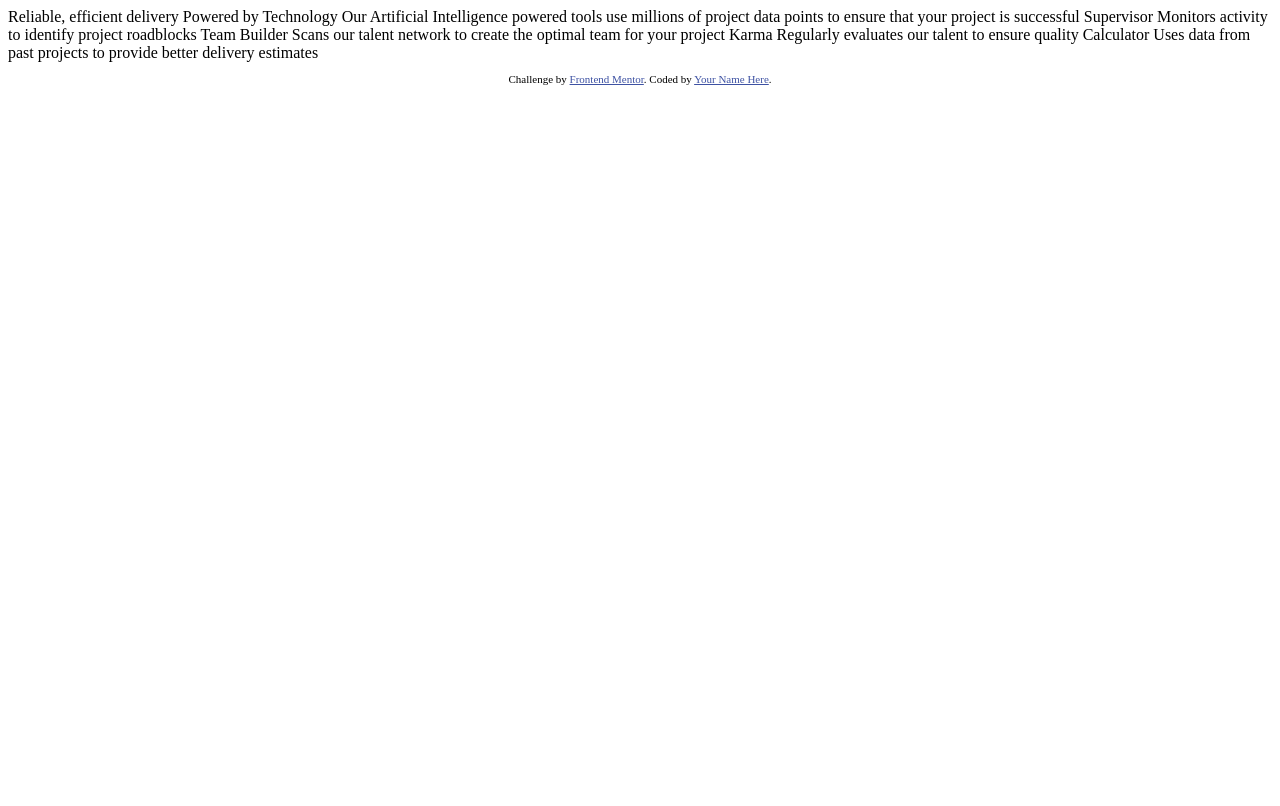
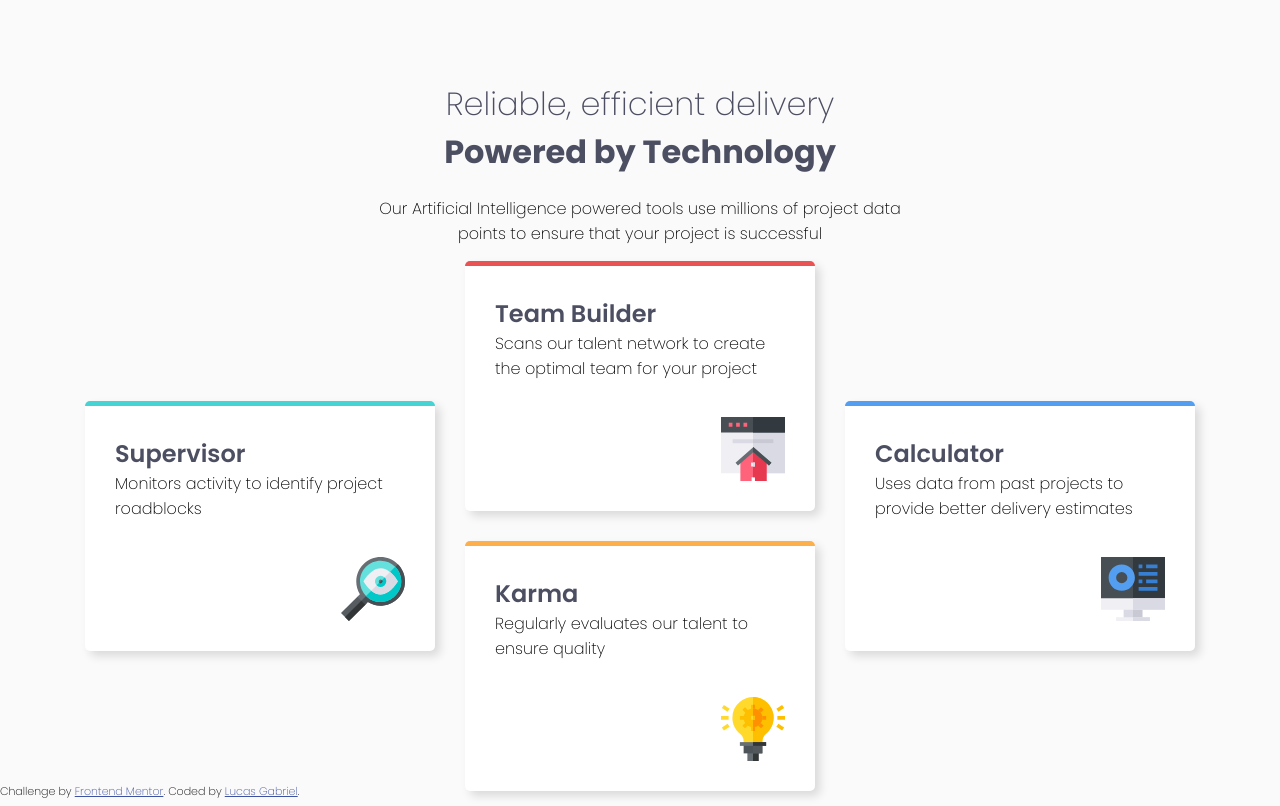
Before and after one commit to LucasGabriel2806/four-card-feature-section, a plain HTML site: page index.html in a window 1280 px wide. Drawn offline with Linux system fonts and the light colour scheme.

Commit message:
Front End Desktop Finalizado

```diff
--- a/index.html
+++ b/index.html
@@ -6,39 +6,52 @@
 
   <link rel="icon" type="image/png" sizes="32x32" href="./images/favicon-32x32.png">
 
+  <link rel="stylesheet" href="styles/style.css">
+
   <title>Frontend Mentor | Four card feature section</title>
 
-  <!-- Feel free to remove these styles or customise in your own stylesheet 👍 -->
-  <style>
-    .attribution { font-size: 11px; text-align: center; }
-    .attribution a { color: hsl(228, 45%, 44%); }
-  </style>
 </head>
 <body>
 
-  Reliable, efficient delivery
-  Powered by Technology
+  <header>
+    <h1 class="h1-1">Reliable, efficient delivery</h1>
+    <h1 class="h1-2">Powered by Technology</h1>
+    <p>
+      Our Artificial Intelligence powered tools use millions of project data points
+      to ensure that your project is successful
+    </p>
+  </header>
 
-  Our Artificial Intelligence powered tools use millions of project data points
-  to ensure that your project is successful
-
-  Supervisor
-  Monitors activity to identify project roadblocks
-
-  Team Builder
-  Scans our talent network to create the optimal team for your project
-
-  Karma
-  Regularly evaluates our talent to ensure quality
-
-  Calculator
-  Uses data from past projects to provide better delivery estimates
+  <main>
+    <div class="box a">
+      <h2>Supervisor</h2>
+      <p>Monitors activity to identify project roadblocks</p>
+      <img src="images/icon-supervisor.svg" alt="">
+    </div>
+    <div class="container-center">
+      <div class="box b">
+        <h2>Team Builder</h2>
+        <p>Scans our talent network to create the optimal team for your project</p>
+        <img src="images/icon-team-builder.svg" alt="">
+      </div>
+      <div class="box c">
+        <h2>Karma</h2>
+        <p>Regularly evaluates our talent to ensure quality</p>
+        <img src="images/icon-karma.svg" alt="">
+      </div>
+    </div>
+    <div class="box d">
+      <h2>Calculator</h2>
+      <p>Uses data from past projects to provide better delivery estimates</p>
+      <img src="images/icon-calculator.svg" alt="">
+    </div>
+  </main>
 
 
   <footer>
     <p class="attribution">
       Challenge by <a href="https://www.frontendmentor.io?ref=challenge" target="_blank">Frontend Mentor</a>.
-      Coded by <a href="#">Your Name Here</a>.
+      Coded by <a href="https://github.com/LucasGabriel2806">Lucas Gabriel</a>.
     </p>
   </footer>
 </body>
--- /dev/null
+++ b/styles/style.css
@@ -0,0 +1,112 @@
+@import url('https://fonts.googleapis.com/css2?family=Poppins:ital,wght@0,100;0,200;0,300;0,400;0,500;0,600;0,700;0,800;0,900;1,100;1,200;1,300;1,400;1,500;1,600;1,700;1,800;1,900&display=swap');
+
+:root {
+    /* Primary */
+
+    --red: hsl(0, 78%, 62%);
+    --cyan: hsl(180, 62%, 55%);
+    --orange: hsl(34, 97%, 64%);
+    --blue: hsl(212, 86%, 64%);
+
+    /* Neutral */
+
+    --very-dark-blue: hsl(234, 12%, 34%);
+    --grayish-blue: hsl(229, 6%, 66%);
+    --very-light-gray: hsl(0, 0%, 98%);
+
+    /* Fontes */
+
+    --fonte: "Poppins", sans-serif;
+}
+
+* {
+    margin: 0;
+    padding: 0;
+    box-sizing: border-box;
+    font-family: var(--fonte);
+}
+
+body {
+    background-color: var(--very-light-gray);
+}
+
+header {
+    text-align: center;
+    margin-top: 80px;
+}
+
+h1, h2 {
+    color: var(--very-dark-blue);
+}
+
+header .h1-1, p {
+    font-weight: 200;
+}
+
+header p {
+    width: 550px;
+    margin: 20px auto 0;
+}
+
+main {
+    height: 70vh;
+    display: flex;
+    justify-content: center;
+    align-items: center;
+}
+
+.container-center {
+    display: grid;
+    grid-template-rows: 1fr, 1fr;
+    gap: 30px;
+}
+
+.box {
+    height: 250px;
+    width: 350px;
+    padding: 30px;
+    position: relative;
+    background-color: white;
+    border-radius: 5px;
+    box-shadow: 5px 5px 10px rgba(0, 0, 0, 0.13);
+}
+
+.box h2 {
+    font-weight: 600;
+}
+
+.box.a {
+    border-top: 5px solid var(--cyan);
+    margin-right: 30px;
+}
+
+.box.b {
+    border-top: 5px solid var(--red);
+}
+
+.box.c {
+    border-top: 5px solid var(--orange);
+}
+
+.box.d {
+    border-top: 5px solid var(--blue);
+    margin-left: 30px;
+}
+
+img {
+    position: absolute;
+    right: 30px;
+    bottom: 30px;
+}
+
+
+.attribution {
+    font-size: 11px;
+    text-align: center;
+    position: absolute;
+    bottom: 0;
+}
+
+.attribution a {
+    color: hsl(228, 45%, 44%);
+}
```
